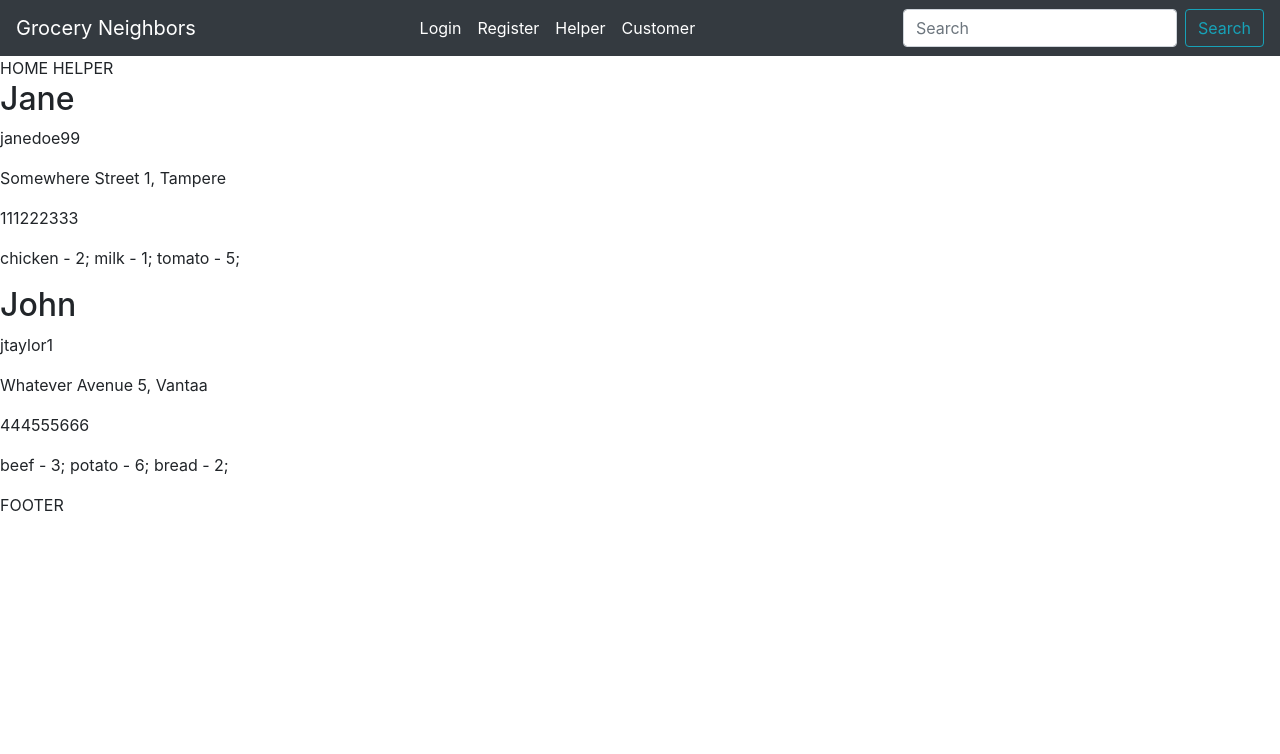
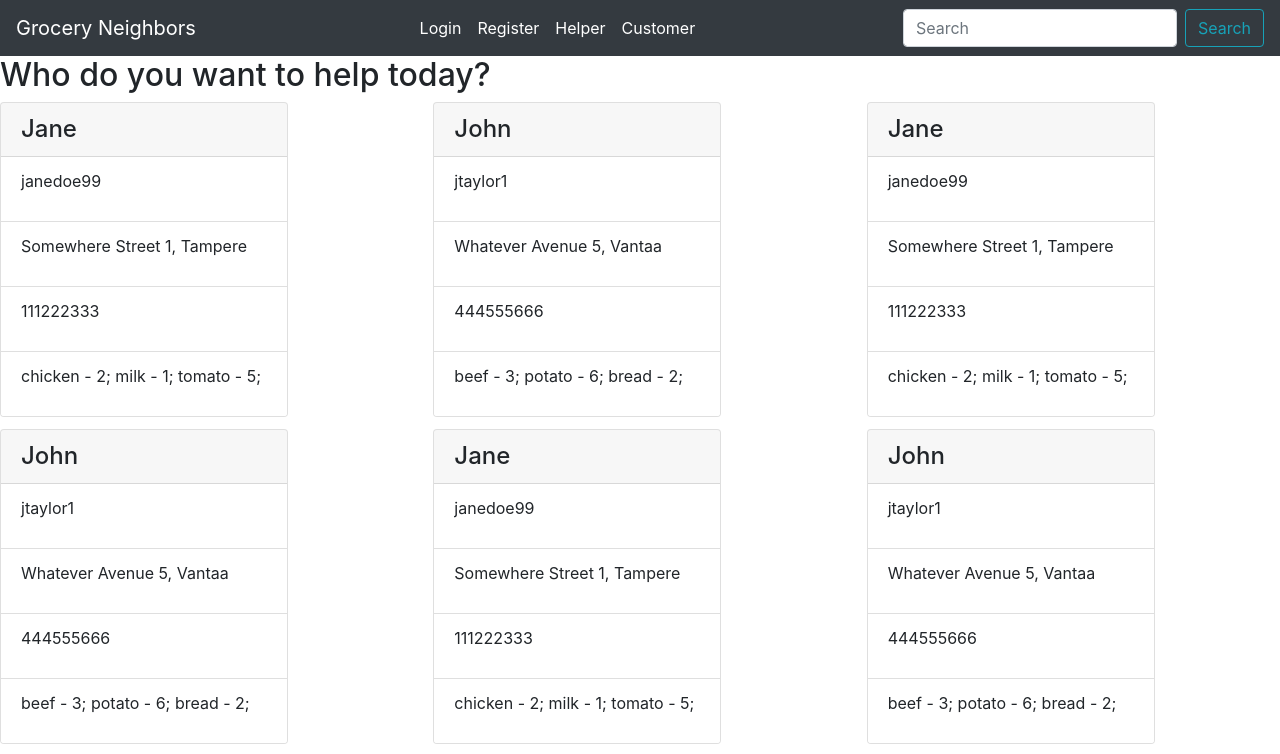
Before and after one commit to bea94k/neighbors-help, a React (Create React App) app in the folder neighbors-help/: page /helper in a window 1280 px wide. Shown: the top 754 px of the page. Built offline with nearby package versions, Linux system fonts and the light colour scheme; data requests are answered from the project's data file.

Commit message:
Basic styling of displaying all orders (helper's home, Bootstrap)

```diff
--- a/neighbors-help/src/Components/OrderCard.js
+++ b/neighbors-help/src/Components/OrderCard.js
@@ -1,4 +1,6 @@
 import React from "react";
+import Card from 'react-bootstrap/Card';
+import ListGroup from 'react-bootstrap/ListGroup';
 
 import { Link } from "react-router-dom";
 
@@ -12,14 +14,16 @@ const PostCard = ({ username, firstname, address, phone, order, link }) => {
     }
 
     return (
-        <div>
-            <h2>{firstname}</h2>
-            <p>{username}</p>
-            <p>{address}</p>
-            <p>{phone}</p>
-            <p>{extractedOrder}</p>
+        <Card style={{ width: '18rem' }}>
+            <Card.Header as="h4">{firstname}</Card.Header>
+            <ListGroup variant="flush">
+                <ListGroup.Item><p>{username}</p></ListGroup.Item>
+                <ListGroup.Item><p>{address}</p></ListGroup.Item>
+                <ListGroup.Item><p>{phone}</p></ListGroup.Item>
+                <ListGroup.Item><p>{extractedOrder}</p></ListGroup.Item>
+            </ListGroup>
             {/*  <Link to={link}>Read more</Link> */}
-        </div>
+        </Card>
     );
 };
 
--- a/neighbors-help/src/HomeHelper.js
+++ b/neighbors-help/src/HomeHelper.js
@@ -5,6 +5,8 @@ import React, { useState, useEffect } from 'react';
 import axios from 'axios';
 
 import OrderCard from './Components/OrderCard';
+import CardColumns from 'react-bootstrap/CardColumns';
+
 
 const HomeHelper = () => {
     const [order, setOrder] = useState([]);
@@ -42,8 +44,10 @@ const HomeHelper = () => {
 
     return (
         <div>
-            HOME HELPER
-            {OrderList}
+            <h2>Who do you want to help today?</h2>
+            <CardColumns>
+                {OrderList}
+            </CardColumns>
         </div>
     );
 }
--- a/neighbors-help/usersdb.json
+++ b/neighbors-help/usersdb.json
@@ -51,6 +51,300 @@
                     "quantity": 2
                 }
             ]
+        },
+        {
+            "id": "o1",
+            "firstname": "Jane",
+            "username": "janedoe99",
+            "address": "Somewhere Street 1, Tampere",
+            "phone": 111222333,
+            "order": [
+                {
+                    "name": "chicken",
+                    "quantity": 2
+                },
+                {
+                    "name": "milk",
+                    "quantity": 1
+                },
+                {
+                    "name": "tomato",
+                    "quantity": 5
+                }
+            ]
+        },
+        {
+            "id": "o2",
+            "firstname": "John",
+            "username": "jtaylor1",
+            "address": "Whatever Avenue 5, Vantaa",
+            "phone": 444555666,
+            "order": [
+                {
+                    "name": "beef",
+                    "quantity": 3
+                },
+                {
+                    "name": "potato",
+                    "quantity": 6
+                },
+                {
+                    "name": "bread",
+                    "quantity": 2
+                }
+            ]
+        },
+        {
+            "id": "o1",
+            "firstname": "Jane",
+            "username": "janedoe99",
+            "address": "Somewhere Street 1, Tampere",
+            "phone": 111222333,
+            "order": [
+                {
+                    "name": "chicken",
+                    "quantity": 2
+                },
+                {
+                    "name": "milk",
+                    "quantity": 1
+                },
+                {
+                    "name": "tomato",
+                    "quantity": 5
+                }
+            ]
+        },
+        {
+            "id": "o2",
+            "firstname": "John",
+            "username": "jtaylor1",
+            "address": "Whatever Avenue 5, Vantaa",
+            "phone": 444555666,
+            "order": [
+                {
+                    "name": "beef",
+                    "quantity": 3
+                },
+                {
+                    "name": "potato",
+                    "quantity": 6
+                },
+                {
+                    "name": "bread",
+                    "quantity": 2
+                }
+            ]
+        },
+        {
+            "id": "o1",
+            "firstname": "Jane",
+            "username": "janedoe99",
+            "address": "Somewhere Street 1, Tampere",
+            "phone": 111222333,
+            "order": [
+                {
+                    "name": "chicken",
+                    "quantity": 2
+                },
+                {
+                    "name": "milk",
+                    "quantity": 1
+                },
+                {
+                    "name": "tomato",
+                    "quantity": 5
+                }
+            ]
+        },
+        {
+            "id": "o2",
+            "firstname": "John",
+            "username": "jtaylor1",
+            "address": "Whatever Avenue 5, Vantaa",
+            "phone": 444555666,
+            "order": [
+                {
+                    "name": "beef",
+                    "quantity": 3
+                },
+                {
+                    "name": "potato",
+                    "quantity": 6
+                },
+                {
+                    "name": "bread",
+                    "quantity": 2
+                }
+            ]
+        },
+        {
+            "id": "o1",
+            "firstname": "Jane",
+            "username": "janedoe99",
+            "address": "Somewhere Street 1, Tampere",
+            "phone": 111222333,
+            "order": [
+                {
+                    "name": "chicken",
+                    "quantity": 2
+                },
+                {
+                    "name": "milk",
+                    "quantity": 1
+                },
+                {
+                    "name": "tomato",
+                    "quantity": 5
+                }
+            ]
+        },
+        {
+            "id": "o2",
+            "firstname": "John",
+            "username": "jtaylor1",
+            "address": "Whatever Avenue 5, Vantaa",
+            "phone": 444555666,
+            "order": [
+                {
+                    "name": "beef",
+                    "quantity": 3
+                },
+                {
+                    "name": "potato",
+                    "quantity": 6
+                },
+                {
+                    "name": "bread",
+                    "quantity": 2
+                }
+            ]
+        },
+        {
+            "id": "o1",
+            "firstname": "Jane",
+            "username": "janedoe99",
+            "address": "Somewhere Street 1, Tampere",
+            "phone": 111222333,
+            "order": [
+                {
+                    "name": "chicken",
+                    "quantity": 2
+                },
+                {
+                    "name": "milk",
+                    "quantity": 1
+                },
+                {
+                    "name": "tomato",
+                    "quantity": 5
+                }
+            ]
+        },
+        {
+            "id": "o2",
+            "firstname": "John",
+            "username": "jtaylor1",
+            "address": "Whatever Avenue 5, Vantaa",
+            "phone": 444555666,
+            "order": [
+                {
+                    "name": "beef",
+                    "quantity": 3
+                },
+                {
+                    "name": "potato",
+                    "quantity": 6
+                },
+                {
+                    "name": "bread",
+                    "quantity": 2
+                }
+            ]
+        },
+        {
+            "id": "o1",
+            "firstname": "Jane",
+            "username": "janedoe99",
+            "address": "Somewhere Street 1, Tampere",
+            "phone": 111222333,
+            "order": [
+                {
+                    "name": "chicken",
+                    "quantity": 2
+                },
+                {
+                    "name": "milk",
+                    "quantity": 1
+                },
+                {
+                    "name": "tomato",
+                    "quantity": 5
+                }
+            ]
+        },
+        {
+            "id": "o2",
+            "firstname": "John",
+            "username": "jtaylor1",
+            "address": "Whatever Avenue 5, Vantaa",
+            "phone": 444555666,
+            "order": [
+                {
+                    "name": "beef",
+                    "quantity": 3
+                },
+                {
+                    "name": "potato",
+                    "quantity": 6
+                },
+                {
+                    "name": "bread",
+                    "quantity": 2
+                }
+            ]
+        },
+        {
+            "id": "o1",
+            "firstname": "Jane",
+            "username": "janedoe99",
+            "address": "Somewhere Street 1, Tampere",
+            "phone": 111222333,
+            "order": [
+                {
+                    "name": "chicken",
+                    "quantity": 2
+                },
+                {
+                    "name": "milk",
+                    "quantity": 1
+                },
+                {
+                    "name": "tomato",
+                    "quantity": 5
+                }
+            ]
+        },
+        {
+            "id": "o2",
+            "firstname": "John",
+            "username": "jtaylor1",
+            "address": "Whatever Avenue 5, Vantaa",
+            "phone": 444555666,
+            "order": [
+                {
+                    "name": "beef",
+                    "quantity": 3
+                },
+                {
+                    "name": "potato",
+                    "quantity": 6
+                },
+                {
+                    "name": "bread",
+                    "quantity": 2
+                }
+            ]
         }
     ]
 }
```
